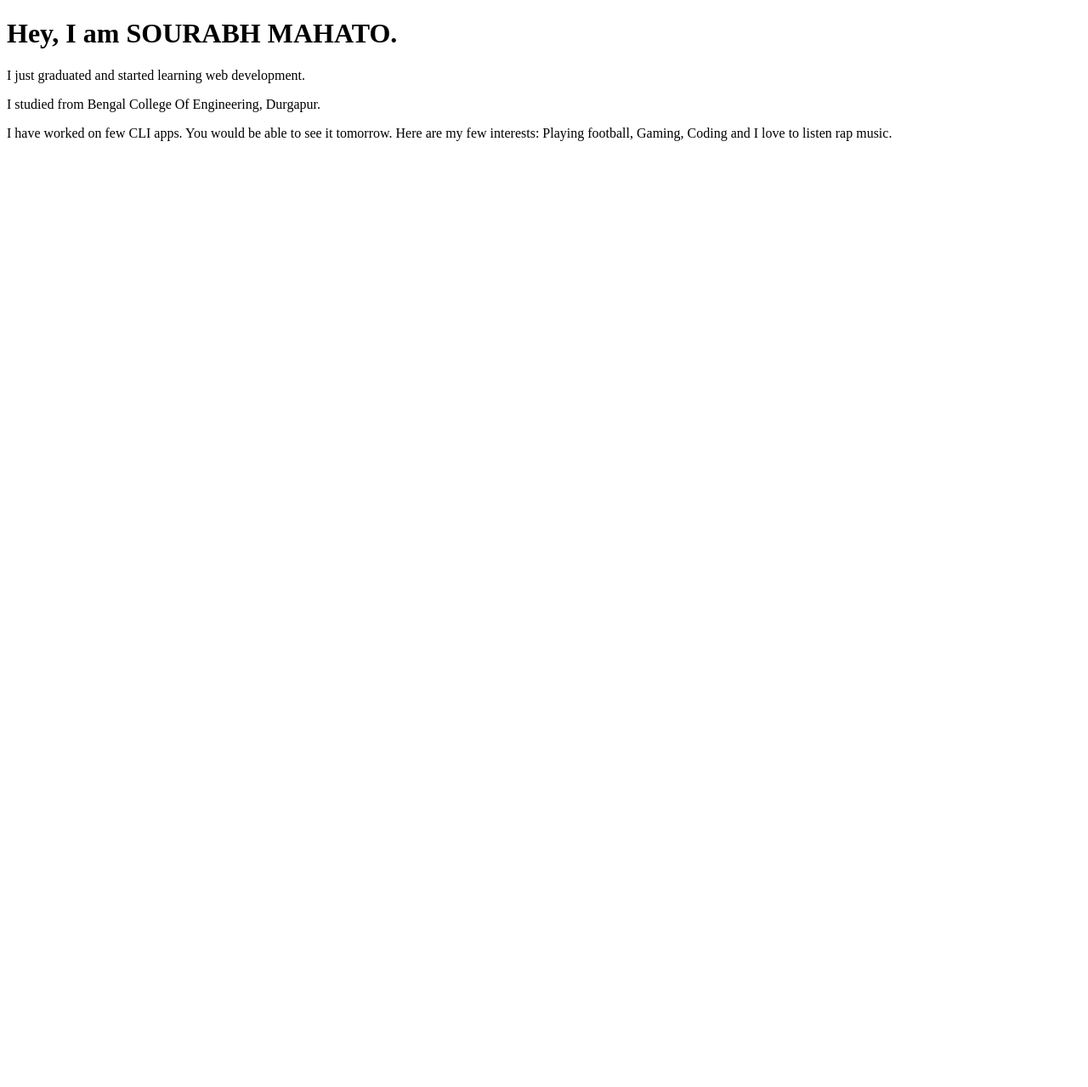
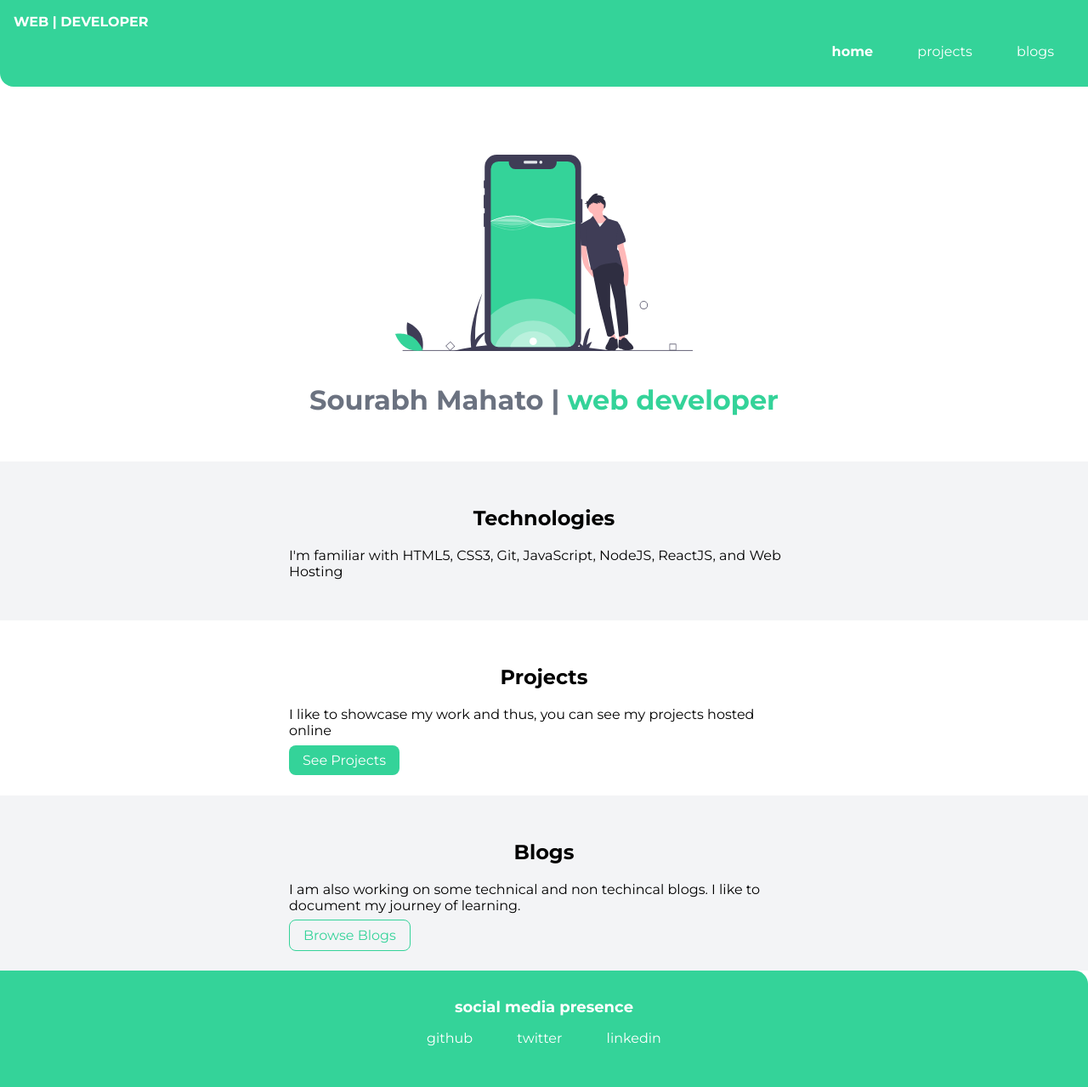
Before and after one commit to sourabhmahato/sourabhmahato-portfolio, a plain HTML site: page index.html in a window 1280 px wide. Shown: the whole page at 85% size. Before the commit the page ends 800 px from the top, so only its background shows below. Drawn offline with Linux system fonts and the light colour scheme.

Commit message:
fix: added blogs and projects

```diff
--- a/index.html
+++ b/index.html
@@ -3,13 +3,76 @@
 <head>
     <meta charset="UTF-8">
     <meta name="viewport" content="width=device-width, initial-scale=1.0">
-    <title>Sourabh's website.</title>
+    <title>home | sourabhmahato</title>
+    <link href="styles.css" rel="stylesheet" />
 </head>
 <body>
-    <h1>Hey, I am SOURABH MAHATO.</h1>
-    <p>I just graduated and started learning web development.</p>
-    <p>I studied from Bengal College Of Engineering, Durgapur.</p>
-    I have worked on few CLI apps. You would be able to see it tomorrow.
-    Here are my few interests: Playing football, Gaming, Coding and I love to listen rap music.
+    <nav class="navigation container">
+        <div class="nav-brand">WEB | DEVELOPER</div>
+        <ul class="list-non-bullet nav-pills">
+            <li class="list-item-inline">
+                <a class="link link-active" href="/">home</a>
+            </li>
+            <li class="list-item-inline">
+                <a class="link" href="/projects.html">projects</a>
+            </li>
+            <li class="list-item-inline">
+                <a class="link" href="/blogs.html">blogs</a>
+            </li>
+        </ul>
+    </nav>
+
+    <header class="hero">
+        <img class="hero-img" src="images/hero.svg" />
+        <h1 class="hero-heading">Sourabh Mahato |<span class="heading-inverted"> web developer</span></h1>
+    </header>
+
+    <section class="section ow">
+        <div class="container container-center">
+            <h1>Technologies</h1>
+            <p>I'm familiar with HTML5, CSS3, Git, JavaScript, NodeJS, ReactJS, and Web Hosting</p>
+        </div>
+    </section>
+
+    <section class="section">
+        <div class="container container-center">
+            <h1>Projects</h1>
+            <p>I like to showcase my work and thus, you can see my projects hosted online</p>
+            <a class="link link-primary" href="/projects.html">See Projects</a>
+        </div>
+    </section>
+
+    <section class="section ow">
+        <div class="container container-center">
+            <h1>Blogs</h1>
+            <p>I am also working on some technical and non techincal blogs. I like to document my journey of learning.</p>
+            <a class="link link-secondary" href="/blogs.html">Browse Blogs</a>
+        </div>
+    </section>
+
+    <footer class="footer">
+        <div class="footer-header">social media presence</div>
+        <ul class="social-links list-non-bullet">
+            <li class="list-item-inline">
+                <a class="link" href="https://github.com/sourabhmahato">
+                    github
+                </a>
+            </li>
+            <li class="list-item-inline">
+                <a class="link" href="https://twitter.com/SourabhMahato6">
+                    twitter
+                </a>
+            </li>
+            <li class="list-item-inline">
+                <a class="link" href="https://www.linkedin.com/in/sourabh-mahato-a48586192/">
+                    linkedin
+                </a>
+            </li>
+
+        </ul>
+    </footer>
+
+
+
 </body>
 </html>
--- /dev/null
+++ b/styles.css
@@ -0,0 +1,153 @@
+@import url('https://fonts.googleapis.com/css2?family=Montserrat:wght@400;700&display=swap');
+
+:root {
+    --primary-color: #34D399;
+    --off-white: #F3F4F6;
+    --dark-gray: #6B7280;
+}
+
+body {
+    font-family: 'Montserrat', sans-serif;
+    margin: 0px
+}
+
+hr {
+    margin: 2rem 0rem;
+}
+
+/** spaces **/
+
+.margin-md {
+    margin: 2rem;
+}
+
+/** container **/
+.container {
+    padding: 0rem 1rem;
+}
+
+.container-center {
+    max-width: 600px;
+    margin: auto;
+}
+
+/** links **/
+.link {
+    box-sizing: border-box;
+    text-decoration: none;
+    padding: 0.5rem 1rem;
+    /* margin-top: 5rem;
+    margin-bottom: 1rem; */
+}
+
+.link-primary {
+    background-color: var(--primary-color);
+    border-radius: 0.5rem;
+    color: white
+}
+
+.link-secondary {
+    color: var(--primary-color);
+    border-radius: 0.5rem;
+    border: 1px solid var(--primary-color);
+}
+
+/** look into BEM naming convention for CSS **/
+
+/** lists **/
+
+.list-non-bullet {
+    list-style: none;
+}
+
+.list-item-inline {
+    display: inline;
+    padding: 0rem 0.5rem;
+}
+
+/** navigation **/
+
+.navigation {
+    background-color: var(--primary-color);
+    color: white;
+    padding: 1rem;
+    border-bottom-left-radius: 1rem;
+}
+
+.navigation .nav-brand {
+    font-weight: bold;
+}
+
+.navigation .nav-pills {
+    text-align: right;
+}
+
+.navigation .link {
+    color: white;
+}
+
+.navigation .link-active {
+    font-weight: bold;
+}
+
+/** header **/
+
+.hero {
+    padding: 2rem;
+    padding-top: 5rem;
+
+}
+
+.hero .hero-img {
+    max-width: 350px;
+    display: block;
+    margin: auto;
+}
+
+.hero .hero-heading {
+    text-align: center;
+    padding-top: 1rem;
+    color: var(--dark-gray);
+}
+
+.hero .hero-heading .heading-inverted {
+    color: var(--primary-color);
+}
+
+/** sections **/
+
+.section {
+    padding: 2rem;
+}
+
+.section h1 {
+    text-align: center;
+
+}
+
+.ow {
+    background-color: var(--off-white);
+}
+
+/** footers **/
+
+.footer {
+    background-color: var(--primary-color);
+    padding: 2rem 1rem;
+    text-align: center;
+    color: white;
+    border-top-right-radius: 1rem;
+}
+
+.footer .link {
+    color: white
+}
+
+.footer .footer-header {
+    font-weight: bold;
+    font-size: large;
+}
+
+.footer ul {
+    padding-inline-start: 0px;
+}
```
Also changed, not shown: blogs.html (added, +30 -0 lines), projects.html (added, +61 -0 lines), images/blogs.svg (added), images/hero.svg (added), images/projects.svg (added).
